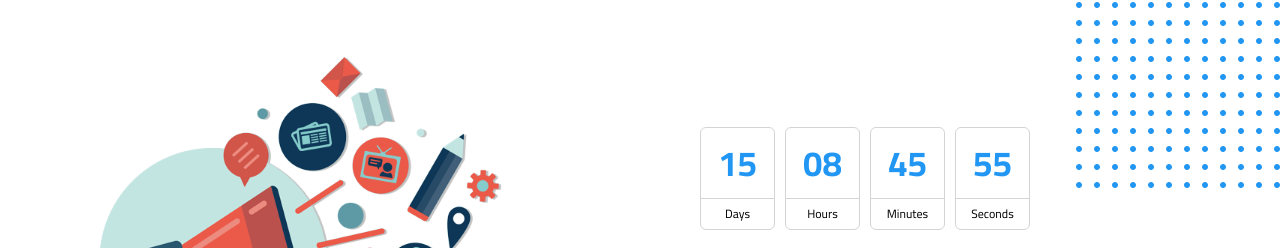
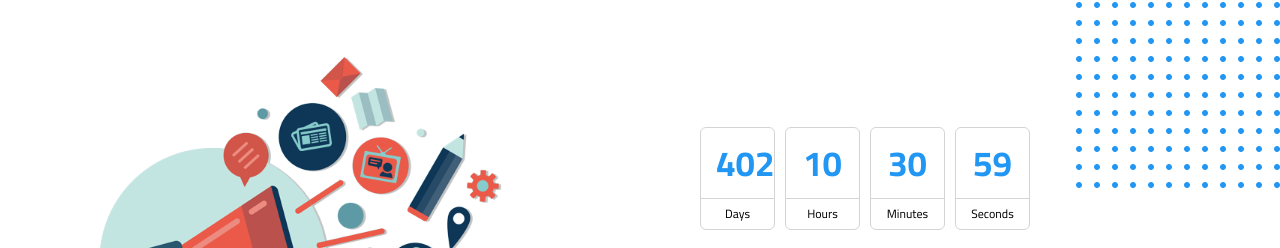
Before and after one commit to MHesham74/Master, a plain HTML site: page index.html in a window 1280 px wide. Shown: the part 9315-9563 px from the top of the page. Drawn offline with Linux system fonts and the light colour scheme.

Commit message:
Feature: set countdown timer in events section

```diff
--- a/index.html
+++ b/index.html
@@ -712,19 +712,19 @@
                 <div class="info">
                     <div class="time">
                         <div class="unit">
-                            <span>15</span>
+                            <span class="days"></span>
                             <span>Days</span>
                         </div>
                         <div class="unit">
-                            <span>08</span>
+                            <span class="hours"></span>
                             <span>Hours</span>
                         </div>
                         <div class="unit">
-                            <span>45</span>
+                            <span class="minutes"></span>
                             <span>Minutes</span>
                         </div>
                         <div class="unit">
-                            <span>55</span>
+                            <span class="seconds"></span>
                             <span>Seconds</span>
                         </div>
                     </div>
--- a/main.js
+++ b/main.js
@@ -8,3 +8,24 @@ window.onscroll = function (){
         });
     }
 };
+
+let countDownDate = new Date("Dec 31,2026 23:59:59").getTime();
+
+let counter = setInterval(() =>{
+    let dateNow = new Date().getTime();
+    let dateDiff = countDownDate - dateNow;
+
+    let days = Math.floor(dateDiff / ( 1000 * 60 * 60 * 24));
+    let hours = Math.floor((dateDiff % ( 1000 * 60 * 60 * 24)) / (1000 * 60 * 60));
+    let minutes = Math.floor(dateDiff % ( 1000 * 60 * 60) / (1000 * 60));
+    let seconds = Math.floor(dateDiff % ( 1000 * 60 ) / 1000);
+
+    document.querySelector(".unit .days").innerHTML = days;
+    document.querySelector(".unit .hours").innerHTML = hours;
+    document.querySelector(".unit .minutes").innerHTML = minutes < 10 ? `0${minutes}` : minutes;
+    document.querySelector(".unit .seconds").innerHTML = seconds < 10 ? `0${seconds}` : seconds;
+
+    if(dateDiff === 0){
+        clearInterval(counter);
+    }
+},1000);
```
